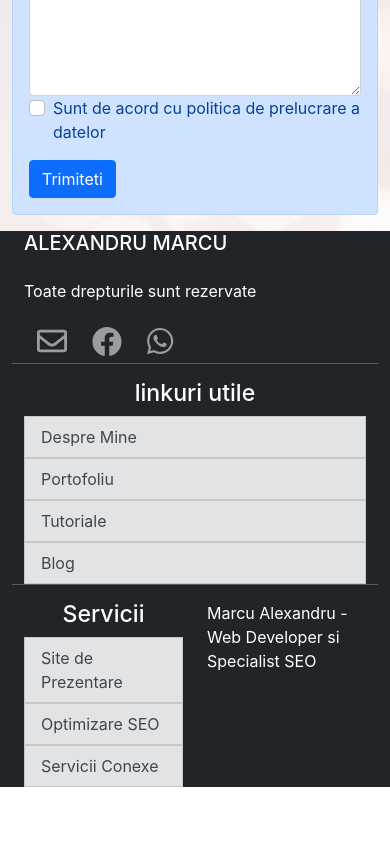
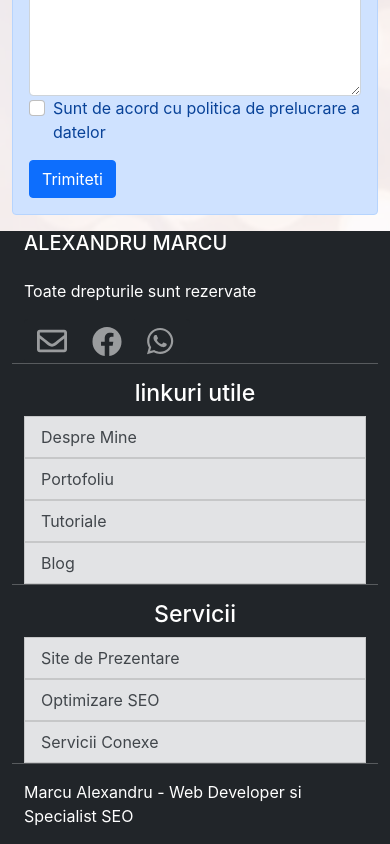
Before and after one commit to MarcGames1/MyNewWebsite, a Next.js app: page / in a window 390 px wide. Shown: the part 2820-3664 px from the top of the page. Before the commit the page ends 3607 px from the top, so only its background shows below. Built offline with nearby package versions, Linux system fonts and the light colour scheme.

Commit message:
arranged footer

```diff
--- a/components/Footer/Footer.tsx
+++ b/components/Footer/Footer.tsx
@@ -50,7 +50,12 @@ const Footer =()=>{
   </ListGroup>
 
 </Col>
-<Col>
+
+
+<hr className="w-100 clearfix d-md-none"/>
+
+
+<Col className='d-flex my-auto justify-content-center'>
 <FB_Page />
 </Col>
 
```
